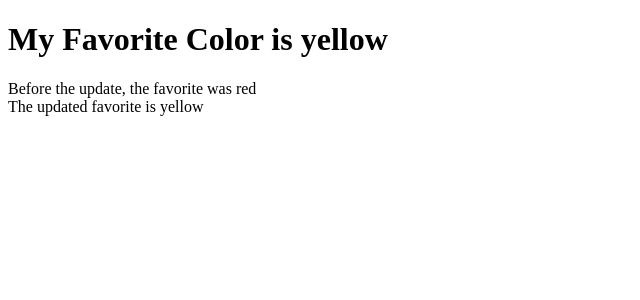
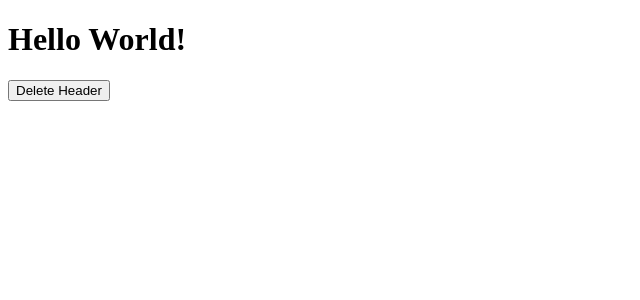
Before and after one commit to Sudo-Bear/mysecondreact, a React (Create React App) app: page / in a window 1280 px wide. Shown: the top 300 px of the page, without its empty margins (0-640 px from the left). Built offline with nearby package versions, Linux system fonts and the light colour scheme.

Commit message:
Playing with componentWillUnmount()

```diff
--- a/src/index.js
+++ b/src/index.js
@@ -2,49 +2,35 @@
 import ReactDOM from 'react-dom';
 import Car from './App.js';
 
-class Garage extends React.Component {
+class Container extends React.Component {
+  constructor(props) {
+    super(props);
+    this.state = {show: true};
+  }
+  delHeader = () => {
+    this.setState({show: false});
+  }
   render() {
+    let myheader;
+    if (this.state.show) {
+      myheader = <Child />;
+    };
     return (
       <div>
-        <h3>Who lives in my Garage?</h3>
-        <ol>
-          <li><Car color="Purple" wheels='4' brand="Chevy"/></li>
-          <p></p>
-          <li><Car color="Blue" wheels='4' brand="Ford"/></li>
-        </ol>
+        {myheader}
+        <button type="button" onClick={this.delHeader}>Delete Header</button>
       </div>
-    );
+    )
   }
 }
 
-class Header extends React.Component {
-  constructor(props) {
-    super(props);
-    this.state = {favoritecolor: "red"};
-  }
-  componentDidMount() {
-    setTimeout(() => {
-      this.setState({favoritecolor: "yellow"})
-    }, 1000)
-  }
-  getSnapshotBeforeUpdate(prevProps, prevState) {
-    document.getElementById("div1").innerHTML =
-    "Before the update, the favorite was " + prevState.favoritecolor;
-  }
-  componentDidUpdate() {
-    document.getElementById("div2").innerHTML =
-    "The updated favorite is " + this.state.favoritecolor;
+class Child extends React.Component {
+  componentWillUnmount() {
+    alert("The component named Header is about to be unmounted");
   }
   render() {
-    return (
-      <div>
-        <h1>My Favorite Color is {this.state.favoritecolor}</h1>
-        <div id="div1"></div>
-        <div id="div2"></div>
-      </div>
-    );
+    return (<h1>Hello World!</h1>);
   }
 }
 
-ReactDOM.render(<Garage />, document.getElementById('root'));
-ReactDOM.render(<Header favcol="Green"/>, document.getElementById('root'));
+ReactDOM.render(<Container />, document.getElementById("root"));
```
